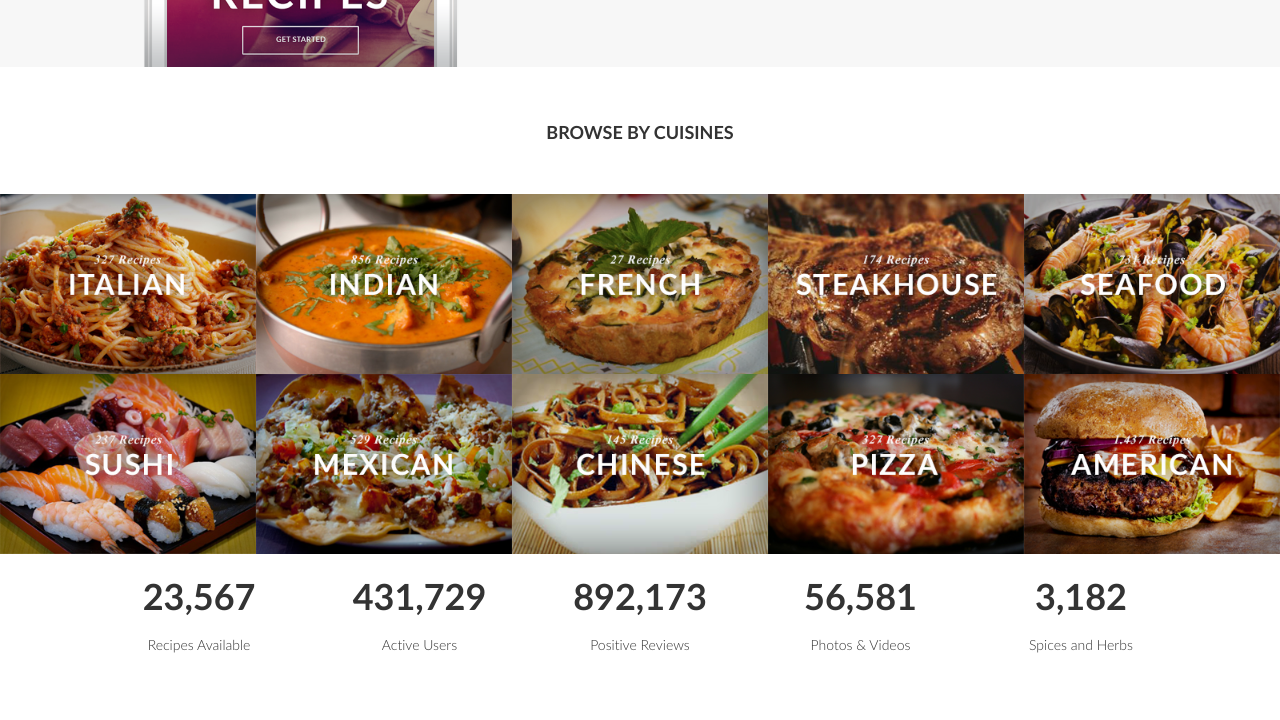
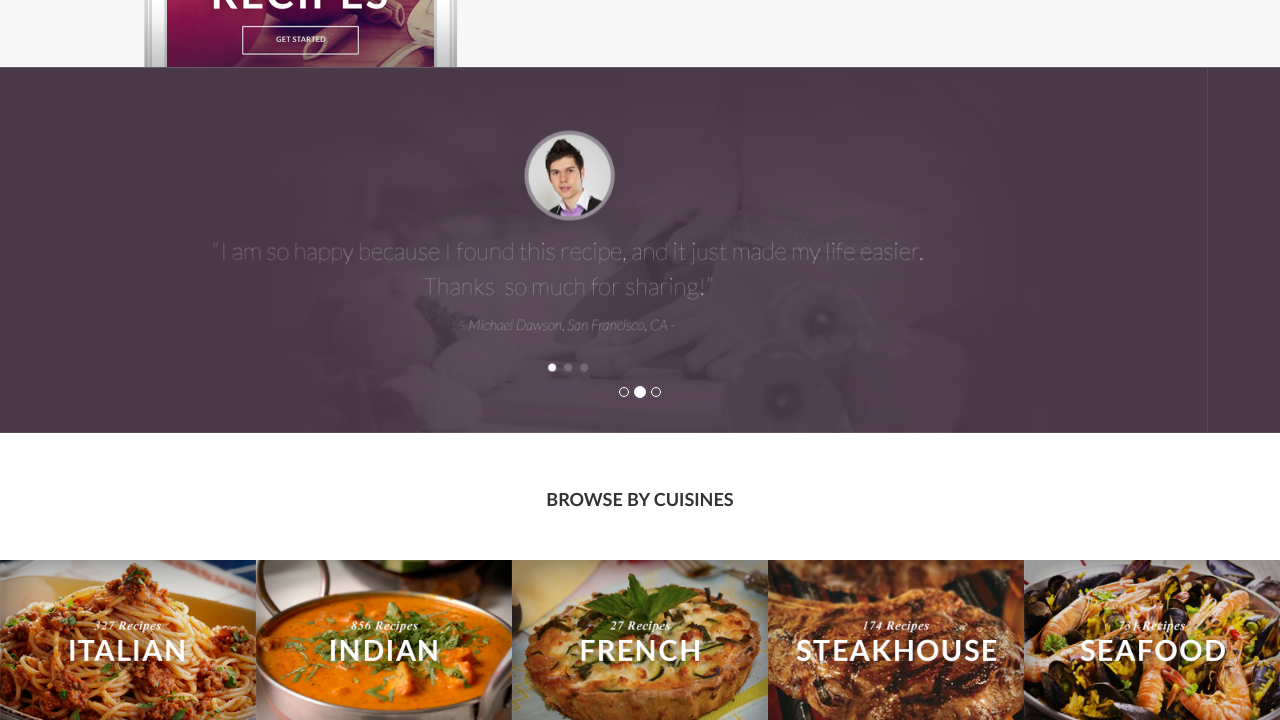
Before and after one commit to emuratov/Fudi, a plain HTML site: page index.html in a window 1280 px wide. Shown: the part 1500-2220 px from the top of the page. Drawn offline with nearby package versions, Linux system fonts and the light colour scheme.

Commit message:
end decktop
1

```diff
--- a/index.html
+++ b/index.html
@@ -72,6 +72,32 @@
 		</div>
 	</div>
 </div>
+
+<div class="slider">
+	<div id="carousel-example-generic" class="carousel slide" data-ride="carousel">
+  <!-- Indicators -->
+  <ol class="carousel-indicators">
+    <li data-target="#carousel-example-generic" data-slide-to="0" class="active"></li>
+    <li data-target="#carousel-example-generic" data-slide-to="1"></li>
+    <li data-target="#carousel-example-generic" data-slide-to="2"></li>
+  </ol>
+
+  <!-- Wrapper for slides -->
+  <div class="carousel-inner" role="listbox">
+    <div class="item active">
+      <img src="img/slide1.png" alt="">
+    </div>
+    <div class="item">
+      <img src="img/slide1.png" alt="">
+    </div>
+    <div class="item">
+      <img src="img/slide1.png" alt="">
+    </div>
+  </div>
+
+</div>
+</div>
+
 <div class="cuisines">
 	<h1>BROWSE BY CUISINES</h1>
 	<div>
@@ -114,7 +140,7 @@
 </div>
 
 
-
+ 	<script src="https://ajax.googleapis.com/ajax/libs/jquery/3.1.0/jquery.min.js"></script>
 		<!-- Latest compiled and minified JavaScript -->
 	<script src="https://maxcdn.bootstrapcdn.com/bootstrap/3.3.7/js/bootstrap.min.js" integrity="sha384-Tc5IQib027qvyjSMfHjOMaLkfuWVxZxUPnCJA7l2mCWNIpG9mGCD8wGNIcPD7Txa" crossorigin="anonymous"></script>
 </body>
--- a/style.less
+++ b/style.less
@@ -169,6 +169,8 @@ body{
 	h1{
 		font-family: "LatoBold";
 		font-size: 36px;
+		margin-bottom: 0;
+		margin-top: 23%;
 	}
 	p{
 		font-family: "LatoLight";
@@ -182,7 +184,7 @@ body{
 		font-size: 16px;
 		opacity: 0.5;
 		padding-top: 5%;
-		padding-bottom: 5%;
+		padding-bottom: 3%;
 	}
 	a{
 		color: black;
```
Also changed, not shown: img/slide1.png (added), style.css.
